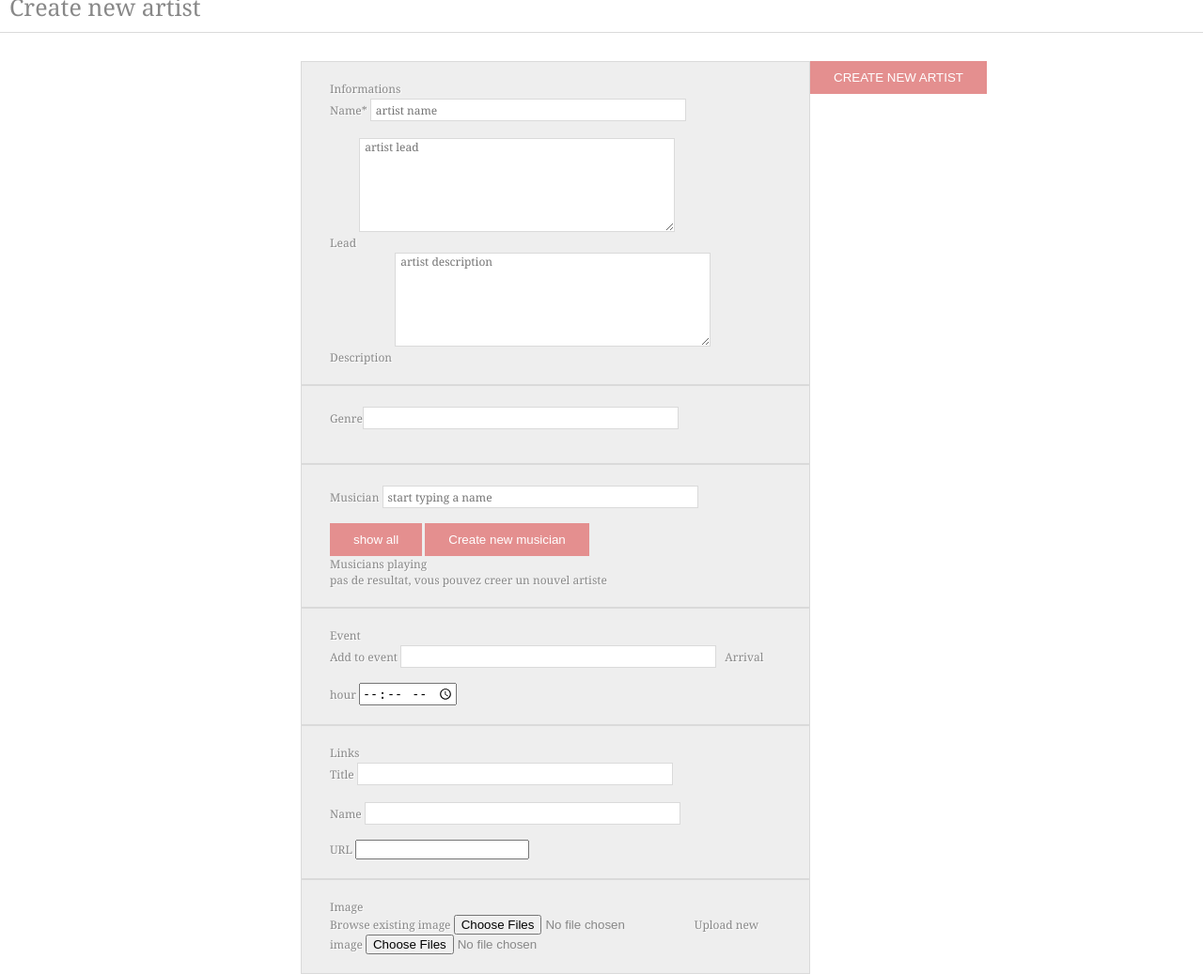
After one commit to comem/zed, a PHP site: page /formTemp/addArtist.html in a window 1280 px wide. The commit adds this page. Shown: the whole page at 94% size. Run offline with PHP 8.4, Linux system fonts and the light colour scheme; some libraries are stand-ins or nearby versions.

Commit message:
blablbla
Conflicts:
css/style.css

```diff
--- /dev/null
+++ b/css/form.css
@@ -0,0 +1,74 @@
+@import 'reset.css';
+body {
+  width: 100%;
+  *zoom: 1;
+}
+body:before,
+body:after {
+  content: "";
+  display: table;
+}
+body:after {
+  clear: both;
+}
+#artistInfoDiv,
+#genreSelect,
+#musicianSelect,
+#addToEvent,
+#links,
+#artistImageDiv {
+  display: inline;
+  float: left;
+  width: 37.5%;
+  margin: 0 0%;
+  margin-left: 25%;
+  background-color: #EEE;
+  padding: 20px 30px 20px 30px;
+  font: 12px Georgia, "Times New Roman", Times, serif;
+  color: #888;
+  text-shadow: 1px 1px 1px #FFF;
+  border: 1px solid #DADADA;
+}
+h1 {
+  font: 25px Georgia, "Times New Roman", Times, serif;
+  padding: 0px 0px 10px 40px;
+  display: block;
+  border-bottom: 1px solid #DADADA;
+  margin: -10px -30px 30px -30px;
+  color: #888;
+}
+input[type="text"],
+input[type="email"],
+textarea,
+select {
+  border: 1px solid #DADADA;
+  color: #888;
+  height: 24px;
+  margin-bottom: 16px;
+  margin-right: 6px;
+  margin-top: 2px;
+  outline: 0 none;
+  padding: 3px 3px 3px 5px;
+  width: 70%;
+  font: normal 12px/12px Georgia, "Times New Roman", Times, serif;
+}
+select {
+  -webkit-appearance: none;
+  -moz-appearance: none;
+  text-indent: 0.01px;
+  text-overflow: '';
+  width: 72%;
+  height: 30px;
+}
+textarea {
+  height: 100px;
+}
+button {
+  background: #E48F8F;
+  border: none;
+  padding: 10px 25px 10px 25px;
+  color: #FFF;
+}
+button:hover {
+  background: #cf7a7a;
+}
--- /dev/null
+++ b/css/form.less
@@ -0,0 +1,68 @@
+@import 'reset.css';
+@import 'grid.less';
+
+@columns: 24 ;
+@columns-width: 50;
+@gutter-width: 0;
+
+@darkBrown: #7A664C;
+@lightBrown: #B39C7F;
+@backgroundColor: #E3D1BA;
+
+@navHeight: 60px;
+
+@total-width:100%;
+
+#artistInfoDiv, #genreSelect, #musicianSelect, #addToEvent, #links, #artistImageDiv {
+    .column(9);
+    .push(6);
+    background-color: #EEE;
+    padding: 20px 30px 20px 30px;
+    font: 12px Georgia, "Times New Roman", Times, serif;
+    color: #888;
+    text-shadow: 1px 1px 1px #FFF;
+    border:1px solid #DADADA;
+}
+
+h1 {
+    font: 25px Georgia, "Times New Roman", Times, serif;
+    padding: 0px 0px 10px 40px;
+    display: block;
+    border-bottom: 1px solid #DADADA;
+    margin: -10px -30px 30px -30px;
+    color: #888;
+}
+
+input[type="text"], input[type="email"], textarea, select{
+    border: 1px solid #DADADA;
+    color: #888;
+    height: 24px;
+    margin-bottom: 16px;
+    margin-right: 6px;
+    margin-top: 2px;
+    outline: 0 none;
+    padding: 3px 3px 3px 5px;
+    width: 70%;
+    font: normal 12px/12px Georgia, "Times New Roman", Times, serif;
+}
+select {
+
+    -webkit-appearance:none;
+    -moz-appearance: none;
+    text-indent: 0.01px;
+    text-overflow: '';
+    width: 72%;
+    height: 30px;
+}
+ textarea{
+    height:100px;
+}
+button {
+    background: #E48F8F;
+    border: none;
+    padding: 10px 25px 10px 25px;
+    color: #FFF;
+}
+button:hover {
+    background: #CF7A7A
+}
--- a/css/style.css
+++ b/css/style.css
@@ -296,10 +296,10 @@ body .downNav ul li a:hover {
   -webkit-transition: 0.2s;
 }
 #forms {
-  overflow: hidden;
   position: absolute;
   width: 100%;
   top: 150px;
+  height: 500px;
 }
 #forms .event {
   position: relative;
--- /dev/null
+++ b/formTemp/addArtist.html
@@ -0,0 +1,87 @@
+<html lang="fr"><head>
+	<title>Add new artist</title>
+	<meta charset="utf-8">
+    <script src="js/modernizr.js"></script>
+	<script src="js/jquery.js"></script>
+    <link type="text/css" href="css/jquery-ui.css" rel="stylesheet" />
+    <link rel="stylesheet" type="text/css" href="../css/form.css">
+    <script src="js/jquery-ui.js"></script>
+	<script src="js/artistForm.js"></script>
+     <style>
+              .ui-autocomplete {
+                max-height: 200px;
+                overflow-y: auto;
+                /* prevent horizontal scrollbar */
+                overflow-x: hidden;
+              }
+
+              .ui-autocomplete-category {
+                font-weight: bold;
+                font-size: 1em;
+                padding: .2em .2em;
+                margin: .4em 0 .2em;
+                line-height: 1.5;
+                color: #069;
+                border-bottom: 2px solid #069;
+            }
+    </style>
+
+
+    <body>
+    <h1 class ="addArtistHeader">Create new artist</h1>
+
+    <div id="artistInfoDiv">
+         <h2 class ="addArtistHeader">Informations</h2>
+
+
+    	Name* <input type="text" name="nameArtist" id="nameArtist" required placeholder="artist name"><br>
+    	Lead <textarea name="lead" id="lead" maxlength="300" placeholder="artist lead"></textarea><br>
+    	Description <textarea  placeholder="artist description" name="desc" id="desc"></textarea><br>
+    </div>
+
+    	<div  id="genreSelect">
+            	Genre<input type="text" name="genre" id="genre"/>
+    	</div>
+
+
+    	<div id= "musicianSelect">
+    	 		Musician
+	            <input type="text" name="musician" id="musician" placeholder="start typing a name"/>
+       		<button id="showAll">show all</button>
+            <button id="createNewMusicianButton" class="noResult add">Create new musician</button>
+
+             <fieldset id="musiciansPlaying">
+                <legend>Musicians playing</legend>
+            </fieldset>
+            <div><h3 id = 'noResultsInfo' >pas de resultat, vous pouvez creer un nouvel artiste</h3> </div>
+    	</div>
+
+
+    	<div id= "addToEvent">
+    		<h2 class ="addArtistHeader">Event</h2>
+	    	Add to event
+	            <input type="text" name="eventName" id="eventName"/>
+       		 Arrival hour <input type="time" name="arrivalHour" id="arrivalHour">
+
+ 		</div>
+
+
+    	<div id="links">
+    		<h2 class ="addArtistHeader">Links</h2>
+    		Title <input type="text" name="title" id="titleLink" ><br>
+    		Name <input type="text" name="nameLink" id="nameLink" ><br>
+    		URL <input type="url" name="url" id="url" ><br>
+    	</div>
+
+ <div id="artistImageDiv">
+    	<h2 class ="addArtistHeader">Image</h2>
+    	Browse existing image <input type="file" name="img" multiple id="artistImgBrowse">
+        Upload new image <input id="artistImgUpload" type="file" name="img" multiple>
+        <br>
+</div>
+        <button id="createNewArtistButton">CREATE NEW ARTIST</button>
+
+
+
+</body>
+</html>
```
Also changed, not shown: css/style.less (+5 -3 lines), formTemp/addArtistForm.html (added, +73 -0 lines), formTemp/addEventForm.html (added, +99 -0 lines), formTemp/addMusicianArtistFormTemplate.html (added, +21 -0 lines), formTemp/addMusicianForm.html (added, +33 -0 lines), index.php (+60 -7 lines).
